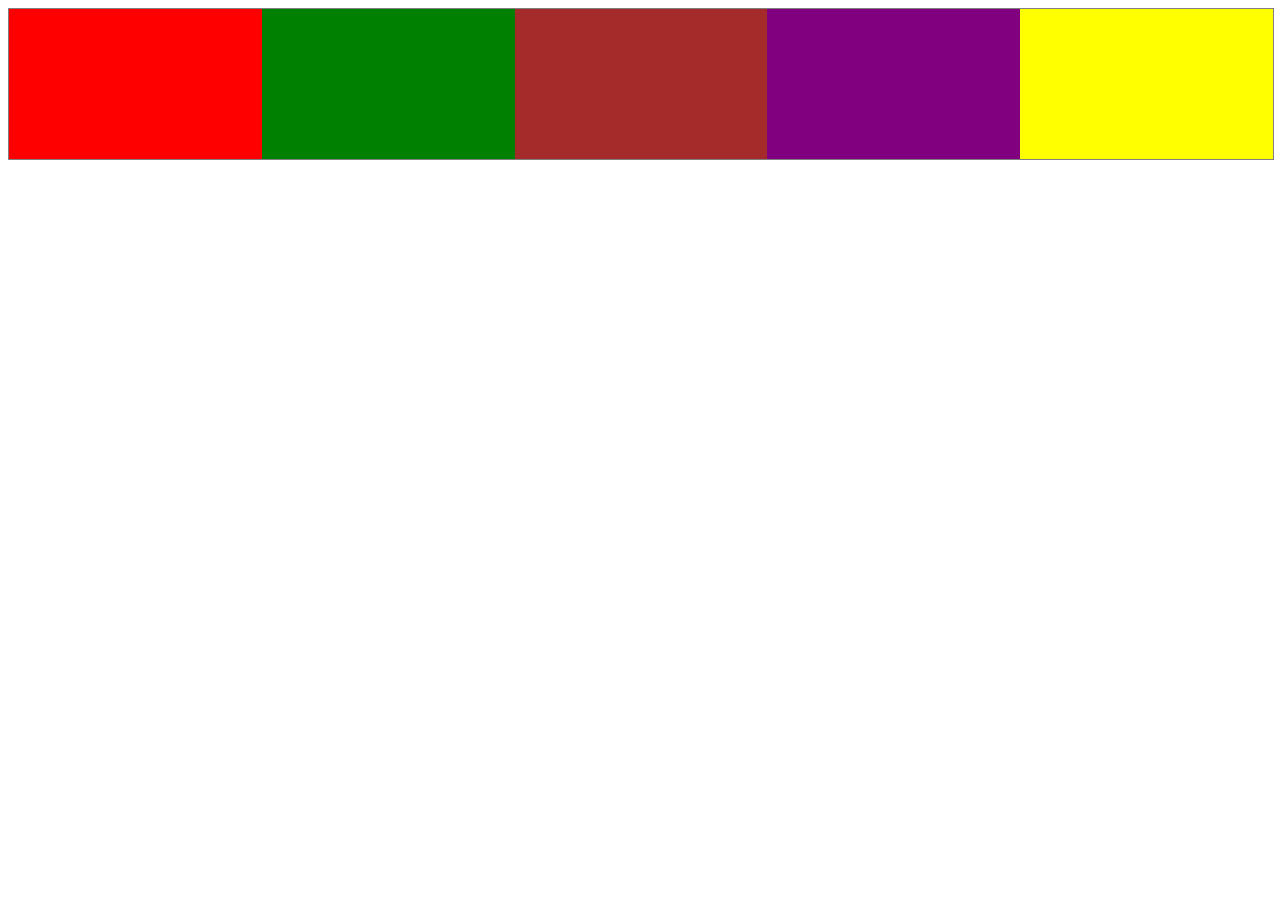
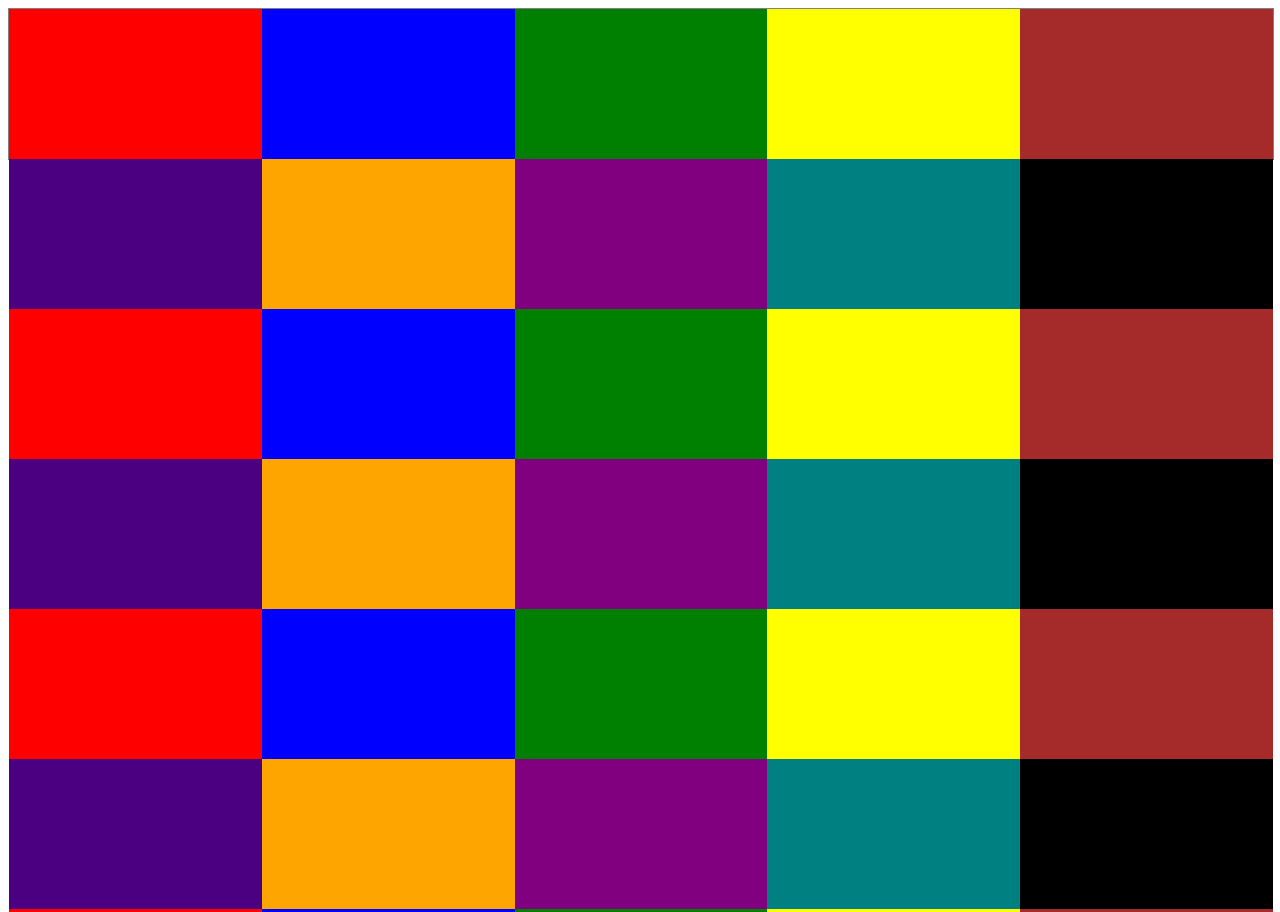
Before and after one commit to Parables/react-basics, a plain HTML site: page index.html in a window 1280 px wide. Shown: the top 912 px of the page. Before the commit the page ends 800 px from the top, so only its background shows below. Drawn offline with Linux system fonts and the light colour scheme.

Commit message:
USed JS to dynamically render the box

```diff
--- a/css/index.css
+++ b/css/index.css
@@ -3,29 +3,5 @@ border: 1px solid gray;
 width: 100%;
 height: 150px;
 display: inline-flex;
+flex-wrap: wrap;
 }
-
-.box{
-    height: 100%;
-    width: 20%;
-}
-
-.box-1{
-    background-color: red;
-}
-
-.box-2{
-    background-color: green;
-}
-
-.box-3{
-    background-color: brown;
-}
-
-.box-4{
-    background-color: purple;
-}
-
-.box-5{
-    background-color: yellow;
-}
--- a/index.html
+++ b/index.html
@@ -8,11 +8,8 @@
 </head>
 <body>
     <div class="row">
-        <div class="box box-1"></div>
-        <div class="box box-2"></div>
-        <div class="box box-3"></div>
-        <div class="box box-4"></div>
-        <div class="box box-5"></div>
+
     </div>
+    <script src="js/index.js"></script>
 </body>
 </html>
--- /dev/null
+++ b/js/index.js
@@ -0,0 +1,16 @@
+let colors = ["red", "blue", "green", "yellow", "brown", "indigo", "orange", "purple", "teal", "black"]
+
+function makeRow() {
+    for (let index = 0; index < colors.length; index++) {
+        let newBox = document.createElement("div")
+        newBox.style.width = "20%"
+        newBox.style.height = "100%"
+        newBox.style.backgroundColor = colors[index]
+        document.querySelector(".row").appendChild(newBox)
+    }
+}
+
+makeRow()
+makeRow()
+makeRow()
+makeRow()
```
